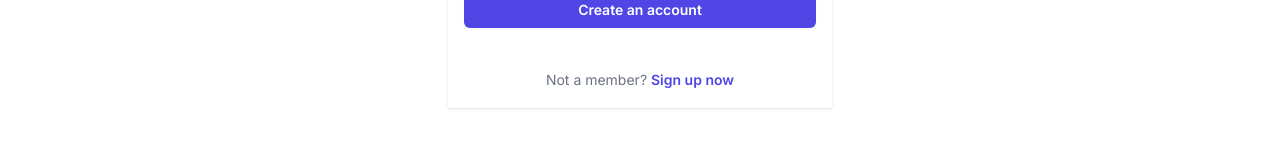
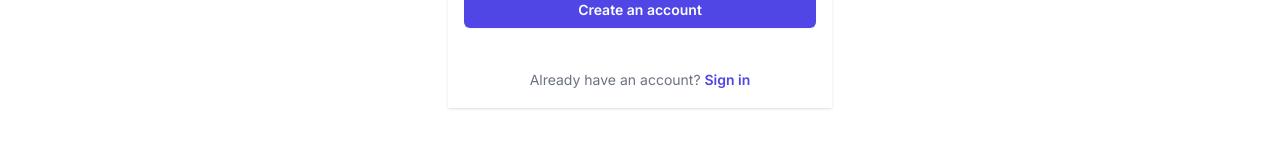
Before and after one commit to Bablu22/nextjs-custom-jwt-auth, a Next.js app: page /register in a window 1280 px wide. Shown: the part 584-732 px from the top of the page. Built offline with nearby package versions, Linux system fonts and the light colour scheme; no server answers.

Commit message:
Add top loader

```diff
--- a/app/layout.tsx
+++ b/app/layout.tsx
@@ -2,6 +2,7 @@ import type { Metadata } from "next";
 import { Inter } from "next/font/google";
 import "./globals.css";
 import NavBar from "./NavBar";
+import NextTopLoader from "nextjs-toploader";
 
 const inter = Inter({ subsets: ["latin"] });
 
@@ -18,6 +19,7 @@ export default function RootLayout({
   return (
     <html lang="en">
       <body className={inter.className}>
+        <NextTopLoader showSpinner={false} />
         <NavBar />
         {children}
       </body>
--- a/app/register/page.tsx
+++ b/app/register/page.tsx
@@ -136,12 +136,12 @@ const LoginPage = () => {
         </form>
 
         <p className="mt-10 text-center text-sm text-gray-500">
-          Not a member?{" "}
+          Already have an account?{" "}
           <Link
-            href="/register"
+            href="/login"
             className="font-semibold leading-6 text-indigo-600 hover:text-indigo-500"
           >
-            Sign up now
+            Sign in
           </Link>
         </p>
       </div>
--- a/package.json
+++ b/package.json
@@ -15,6 +15,7 @@
     "bcryptjs": "^2.4.3",
     "jose": "^5.2.2",
     "next": "14.1.1",
+    "nextjs-toploader": "^1.6.6",
     "react": "^18",
     "react-dom": "^18",
     "react-loading-skeleton": "^3.4.0",
```
Also changed, not shown: middleware.ts (+9 -13 lines), 1 other file (tests, documents, lock files or other folders).
